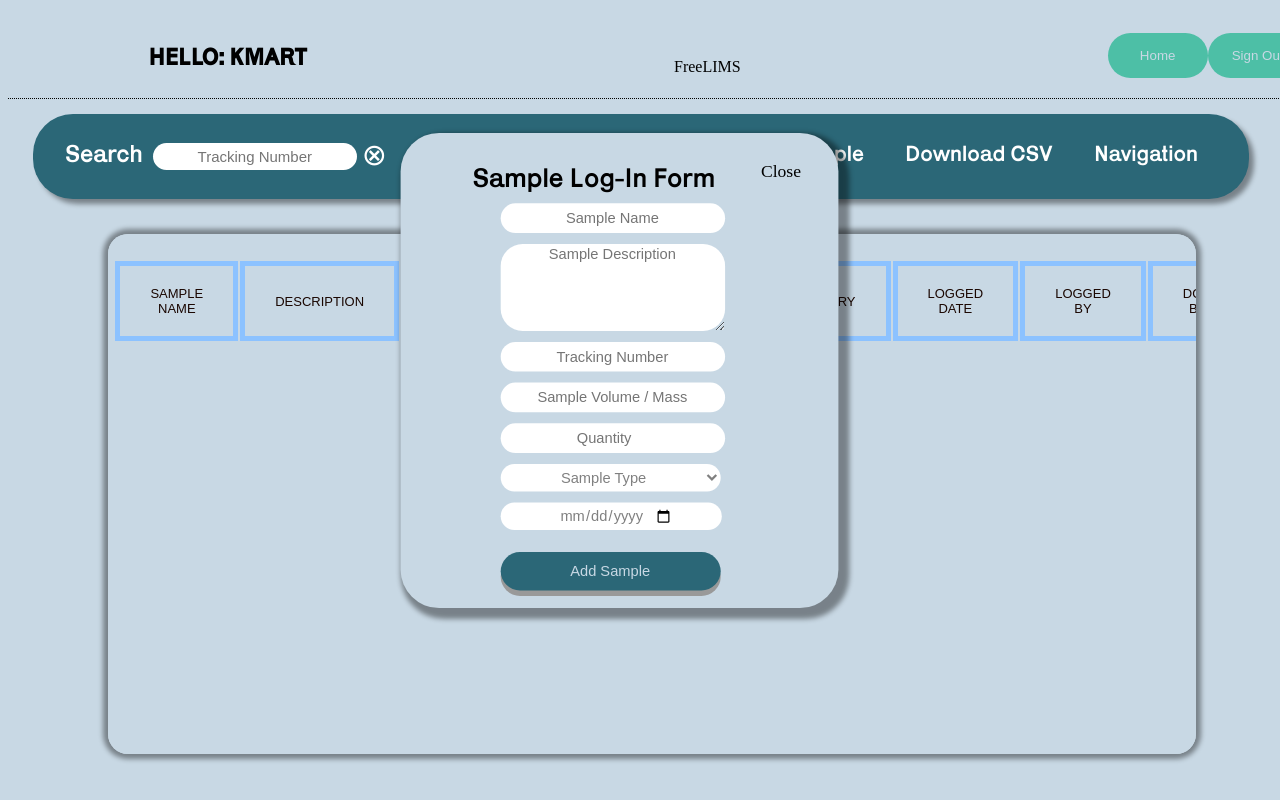
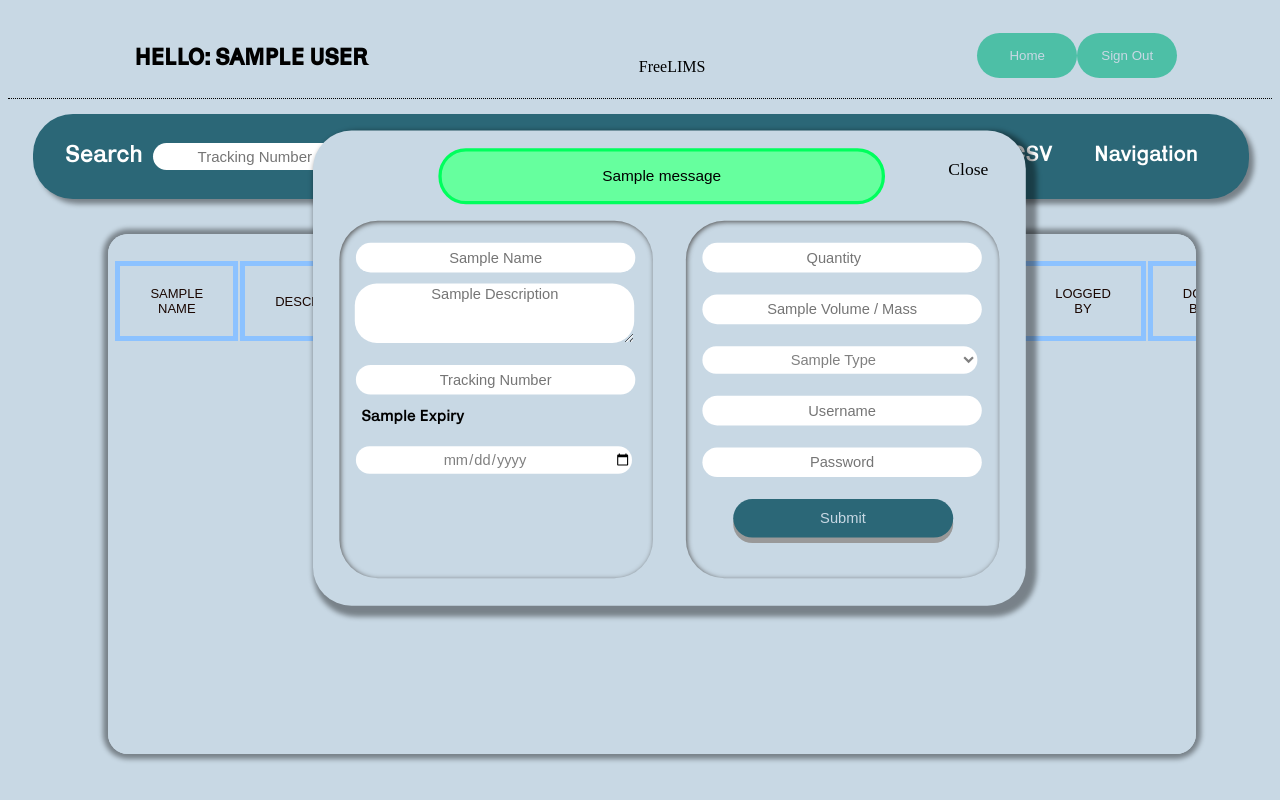
Before and after one commit to KyleSmartin98/LimaProduction, a Django app: page /Sample/ in a window 1280 px wide, after a click on "Add Sample"; the page is wider, and only the part inside the window is pictured. Run offline with Django 3.2, Linux system fonts and the light colour scheme; a user stored in the database is signed in; data comes from the database, SQL or seed files in the repository; tables that the repository leaves empty hold one stand-in row (values such as "Sample post"); one stand-in notice (Sample message) is shown; lists and menus that the app fills with data are empty.

Commit message:
*Authentication Submit* updated -> New SecretKey Email Template         -> To Sample, Initiation, Result and Inventory Modals I added Authentication Features and Updated CSS Styling         -> Updated Messages for Modals and Django Template Tag Logic         -> planned -> Create ReadME and Documentation Page         ->  Add Authentication to Sample and Inventory Workflow         -> Data Analysis page         -> Scroll up button         -> Notification tab on model updates, message system, Update User or Profile Information in settings.         -> Add Authentication workflow for opening and disposal of Reagent.

```diff
--- a/FreeLims/Templates/FreeLims/Sample.html
+++ b/FreeLims/Templates/FreeLims/Sample.html
@@ -77,8 +77,46 @@
     </table>
   </div>
 </div>
-
-<div class="sample-submit-modal" id="samplesubmit">
+<div class="reagent-submit-modal" id="samplesubmit">
+    <div class="reagent-submit-modal-content">
+        <a href="" class="modal__close">Close</a>
+        {% if messages %}
+        {% for message in messages %}
+        {% if 'error' in message.tags %}
+        <div class="error-message" style="margin-left: 15%; margin-top: 0;">
+            <p>{{message}}</p>
+        </div>
+        {% endif %}
+        {% if 'success' in message.tags %}
+        <div class="success-message" style="margin-left: 15%; margin-top: 0;">
+            <p>{{message}}</p>
+        </div>
+        {% endif %}
+        {% endfor %}
+        {% else %}
+        <span class="registration-header" style="margin-left:25px">Sample Log-In Form</span>
+        {% endif %}
+        <form action="" method="POST">
+            {% csrf_token %}
+            <div class="reagent-submit-left">
+                {{form.sample_name}}
+                {{form.sample_description}}
+                {{form.tracking_number}}
+                <span class="reagent-span">Sample Expiry</span>
+                {{form.expiration_date}}
+            </div>
+            <div class="reagent-submit-right">
+                {{form.sample_quantity}}
+                {{form.sample_volume}}
+                {{form.sample_type}}
+                <input type="text" class="reagent-input" placeholder="Username" name="username" >
+                <input type="password" class="reagent-input" placeholder="Password" name="password">
+                <input type="submit" Value="Submit" class="reagent-submit">
+            </div>
+        </form>
+    </div>
+</div>
+<!--<div class="sample-submit-modal" id="samplesubmit">
     <div class="sample-submit-modal-content">
         <a href="{% url 'Sample' %}" class="modal__close">Close</a>
         <span class="registration-header">Sample Log-In Form</span>
@@ -88,31 +126,7 @@
             <input type="submit" Value="Add Sample" class="registration-submit">
         </form>
     </div>
-</div>
-<div class="sample-submit-modal-sm" id="namefilter">
-    <div class="filter-content-modal-xs">
-        <a href="" class="modal__close">Close</a>
-        <span class="registration-header" style="margin-left:25px">Filter by Sample Name </span>
-        <form action="" method="get">
-            {% csrf_token %}
-            {{myfilter.form.name}}
-            <input type="submit" Value="Filter" class="registration-submit">
-            <input type="reset" value="Clear Input Field" class="registration-submit">
-        </form>
-    </div>
-</div>
-<div class="sample-submit-modal-sm" id="descfilter">
-    <div class="filter-content-modal-xs">
-        <a href="" class="modal__close">Close</a>
-        <span class="registration-header" style="margin-left:25px">Filter by Description </span>
-        <form action="" method="get">
-            {% csrf_token %}
-            {{myfilter.form.description}}
-            <input type="submit" Value="Filter" class="registration-submit">
-            <input type="reset" value="Clear Input Field" class="registration-submit">
-        </form>
-    </div>
-</div>
+</div>-->
 {% load static %}
 <script src="{% static 'FreeLims/app.js' %}"></script>
 {% endblock %}
--- a/FreeLims/Templates/FreeLims/base.html
+++ b/FreeLims/Templates/FreeLims/base.html
@@ -15,7 +15,7 @@
     <body class="Background">
         <div class="Top" style="border-bottom: 1.5px dotted black"> <!--Topline Div/-->
             <div class="Top-display-left"> <!--Clock Div left justified-->
-                <h2 style="margin-top: 35px; font-family: karrikregular; text-transform: uppercase;">Hello: <strong>{{request.user.profile.user}}</strong></h2>
+                <h2 style="margin-top: 35px; font-family: karrikregular; text-transform: uppercase;">Hello: <strong>{{request.user.profile.first_name}} {{request.user.profile.last_name}}</strong></h2>
             </div>
             <div class="Top-display-center"> <!--Freelims header Center-->
                 <header style="overflow:hidden;">
--- a/FreeLims/forms.py
+++ b/FreeLims/forms.py
@@ -78,42 +78,42 @@ class SampleForm(ModelForm):
         self.fields["sample_name"].widget.attrs.update({
             'type': 'text',
             'placeholder': 'Sample Name',
-            'class': 'sample-input',
+            'class': 'reagent-input',
             'autocomplete': 'off',
         })
         self.fields["tracking_number"].widget.attrs.update({
             'type': 'text',
             'placeholder': 'Tracking Number',
-            'class': 'sample-input',
+            'class': 'reagent-input',
             'autocomplete': 'off',
         })
         self.fields["sample_volume"].widget.attrs.update({
             'type': 'text',
             'placeholder': 'Sample Volume / Mass',
-            'class': 'sample-input',
+            'class': 'reagent-input',
             'autocomplete': 'off',
         })
         self.fields["sample_quantity"].widget.attrs.update({
             'type': 'text',
             'placeholder': 'Quantity',
-            'class': 'sample-input',
+            'class': 'reagent-input',
             'autocomplete': 'off',
         })
         self.fields["sample_type"].widget.attrs.update({
             'type': 'text',
             'placeholder': 'Sample Type',
-            'class': 'sample-input',
+            'class': 'reagent-input',
             'autocomplete': 'off',
 
         })
         self.fields["sample_type"].choices = [("", "Sample Type"), ] + list(
             self.fields["sample_type"].choices)[1:]
         self.fields["expiration_date"].widget.attrs.update({
-            'type': 'date',
+            'type': 'text',
             'placeholder': 'Sample Expiration Date',
-            'class': 'sample-input',
+            'class': 'reagent-input',
             'autocomplete': 'off',
-            'style': 'font-family: Arial, sans-serif;'
+            'style': 'font-family: Arial, sans-serif;',
         })
 
         for i in sampletitles:
@@ -156,7 +156,8 @@ class InitiateForm(ModelForm):
 class ResultForm(ModelForm):
     comments = forms.CharField(widget=forms.Textarea(attrs={
         'class': 'registration-input-lg',
-        'placeholder': 'Comment, if None: Write (N/A)',
+        'placeholder': 'Comment, if None: Write N/A',
+        'style': 'width: 57%; margin-left:14%;'
 
     }))
     def __init__(self, *args, **kwargs):
--- a/FreeLims/static/FreeLims/Style.css
+++ b/FreeLims/static/FreeLims/Style.css
@@ -11,6 +11,7 @@
     font-weight: normal;
     font-style: normal;
 }
+
 .noscroll{
     overflow-y: visible;
 }
@@ -105,8 +106,8 @@
     justify-content: center;
     display: block;
     position: relative;
-    min-width: 1405px;
-    max-width: auto;
+    max-width: 100%;
+    overflow-x: hidden;
     z-index: 1;
 
 }
@@ -967,12 +968,12 @@ input[type="checkbox"]:checked + label{
 .registration-input-lg{
     position: relative;
     display: flex;
-    width: 200px;
-    height: 75px;
+    width: 250px;
+    height: 25px;
+    left: 5%;
     resize: vertical;
-    min-height: 25px;
-    max-height: 125px;
-    left: 19%;
+    min-height:50px;
+    max-height: 100px;
     background: white;
     border-radius: 20px;
     margin-top: 10px;
@@ -1178,7 +1179,8 @@ th{
     position: relative;
     margin-top: 6.5rem ;
     width: 350px;
-    height: 400px;
+    min-height: 400px;
+    height: auto;
     margin-left: 6.5%;
     background-color: #c8d8e4;
     padding: 1rem 1.5rem;
@@ -1558,7 +1560,7 @@ tr td{
     width: 350px;
     min-height: 100px;
     height: auto;
-    max-height: 200px;
+    max-height: 400px;
     margin-left: 6.5%;
     background-color: #c8d8e4;
     padding: 1rem 1.5rem;
@@ -1588,7 +1590,7 @@ tr td{
     top: 5%;
     margin-Top: 3px;
     width: 300px;
-    height: 350px;
+    height: auto;
     background-color: Transparent;
     opacity: 0;
     border-radius: 50px;
@@ -1607,7 +1609,6 @@ tr td{
     width: 350px;
     min-height: 100px;
     height: auto;
-    max-height: 350px;
     margin-left: 35%;
     background-color: #c8d8e4;
     padding: 1rem 1.5rem;
@@ -1623,7 +1624,8 @@ tr td{
     top: 5%;
     margin-Top: 3px;
     width: 300px;
-    height: 350px;
+    min-height: 350px;
+    height: auto;
     background-color: Transparent;
     opacity: 0;
     border-radius: 50px;
@@ -1640,7 +1642,8 @@ tr td{
     position: relative;
     margin-top: 6.5rem ;
     width: 600px;
-    height: 400px;
+    min-height: 400px;
+    height: auto;
     margin-left: 0;
     background-color: #c8d8e4;
     padding: 1rem 1.5rem;
@@ -1652,7 +1655,8 @@ tr td{
 .reagent-submit-left{
     margin-top: 15px;
     width: 47.5%;
-    height: 325px;
+    min-height: 325px;
+    height: auto;
     float: left;
     display: flex;
     position: relative;
@@ -1664,7 +1668,8 @@ tr td{
 .reagent-submit-right{
     margin-top: 15px;
     width: 47.5%;
-    height: 325px;
+    min-height: 325px;
+    height: auto;
     float: right;
     display: flex;
     position: relative;
--- a/FreeLims/views.py
+++ b/FreeLims/views.py
@@ -4,7 +4,7 @@ from .forms import SignUpForm, SampleForm, InitiateForm, ResultForm, InventoryFo
 from django.contrib.auth import authenticate, login, logout
 from django.contrib import messages
 from .models import Sample, User, Cheminventory, Profile
-from django.http import HttpResponse
+from django.http import HttpResponse, HttpResponseRedirect
 import csv, shortuuid
 from datetime import datetime
 from .filters import SampleFilter, InventoryFilter, quickSampleFilter
@@ -179,7 +179,7 @@ def settings_page(request):
             else:
                 messages.error(request, 'Your Secret Key is Incorrect', extra_tags='incorrect_privateKey')
         if 'newPivateKey' in request.POST:
-            secretKey=get_random_secret_key()
+            secretKey = get_random_secret_key()
             profile = Profile.objects.get(id=request.user.id)
             if profile.Secret_Key != secretKey:
                 profile.Secret_Key = secretKey
@@ -187,13 +187,19 @@ def settings_page(request):
                 email_subject='[GlobaLIMS] Your New Secret Key'
                 email_body='Here is Your New Secret Key, Please Copy it to Somewhere Safe!: ' + secretKey
                 email = profile.email
+                context = {
+                    'secretKey': secretKey,
+                }
+                html_message = loader.render_to_string('FreeLims/secretKeyEmail.html', context)
                 send_mail(
                     email_subject,
                     email_body,
                     'caretagus@gmail.com',
                     [email],
                     fail_silently=True,
+                    html_message=html_message
                 )
+
                 messages.success(request, 'Your New Secret Key Has Been Generated! Check Your Email!')
                 return redirect('settings')
                 print('success')
@@ -241,17 +247,24 @@ def Sample_page(request):
                       set(myfilter.get_fields()))
 
     if request.method == 'POST':
-        form = SampleForm(request.POST)
-        if form.is_valid():
-            user = User.objects.get(pk=request.user.id)
-            obj = form.save(commit=False)
-            obj.logged_by = user
-            obj.organization = user.profile.organization
-            #Profile.objects.get(user=User.objects.get('organization'))
-            obj.save()
+        username = request.POST.get('username')
+        password = request.POST.get('password')
+        user = authenticate(username=username, password=password)
+        if user is not None:
+            form = SampleForm(request.POST)
+            if form.is_valid():
+                user = User.objects.get(pk=request.user.id)
+                obj = form.save(commit=False)
+                obj.logged_by = user
+                obj.organization = user.profile.organization
+                #Profile.objects.get(user=User.objects.get('organization'))
+                obj.save()
+                form = SampleForm()
+                messages.success(request, 'Your Sample Has Been Saved!')
+            else:
+                messages.error(request, 'Your Sample Has Not Been Saved!')
         else:
-            print("ERROR : Form is invalid")
-            print(form.errors)
+            messages.error(request, 'Either Your Password or Username Was Incorrect!')
 
     context = {
         'form': form,
@@ -324,20 +337,26 @@ def Initiatesample(request, pk):
     if samplepk.initiated == False:
         if samplepk.organization == user:
             if request.method == 'POST':
-                form = InitiateForm(request.POST, instance=samplepk)
-                if form.is_valid():
-                    obj = form.save(commit=False)
-                    obj.initiated_by = User.objects.get(pk=request.user.id)
-                    obj.initiated_date = str(datetime.now())
-                    obj.save()
-                    messages.success(request, 'Your Sample Initiation Form Has Been Saved!')
-                    return redirect('Testing')
+                username = request.POST.get('username')
+                password = request.POST.get('password')
+                user = authenticate(username=username, password=password)
+                if user is not None:
+                    form = InitiateForm(request.POST, instance=samplepk)
+                    if form.is_valid():
+                        obj = form.save(commit=False)
+                        obj.initiated_by = User.objects.get(pk=request.user.id)
+                        obj.initiated_date = str(datetime.now())
+                        obj.save()
+                        messages.success(request, 'Your Sample Initiation Form Has Been Saved!')
+                        return redirect('Testing')
+                    else:
+                        messages.error(request, 'Your Sample Was Not Saved')
                 else:
-                    print("ERROR : Form is invalid")
-                    print(form.errors)
+                    messages.error(request, 'Either Your Password or Username Was Incorrect!')
         else:
-                return redirect('Testing')
-    else: return redirect('Testing')
+            return redirect('Testing')
+    else:
+        return redirect('Testing')
 
     context = {
         'samples': samples,
@@ -376,17 +395,22 @@ def Resultssubmit(request, pk):
         if samplepk.sample_result is None:
             if samplepk.initiated == True:
                 if request.method == 'POST':
-                    form = ResultForm(request.POST, instance=samplepk)
-                    if form.is_valid():
-                        obj = form.save(commit=False)
-                        obj.reported_by = User.objects.get(pk=request.user.id)
-                        obj.report_date = str(datetime.now())
-                        obj.save()
-                        messages.success(request, 'Your Result Submission Form Has Been Saved!')
-                        return redirect('Results')
+                    username = request.POST.get('username')
+                    password = request.POST.get('password')
+                    user = authenticate(username=username, password=password)
+                    if user is not None:
+                        form = ResultForm(request.POST, instance=samplepk)
+                        if form.is_valid():
+                            obj = form.save(commit=False)
+                            obj.reported_by = User.objects.get(pk=request.user.id)
+                            obj.report_date = str(datetime.now())
+                            obj.save()
+                            messages.success(request, 'Your Result Submission Form Has Been Saved!')
+                            return redirect('Results')
+                        else:
+                            messages.error(request, 'Your Results Were Not Saved!')
                     else:
-                        print("ERROR : Form is invalid")
-                        print(form.errors)
+                        messages.error(request, 'Either Your Password or Username Was Incorrect!')
             else:
                 return redirect('Results')
         else:
@@ -491,25 +515,33 @@ def Inventorycreate(request):
     myfilter = InventoryFilter(request.GET, queryset=inventories)
     inventories = myfilter.qs
     if request.method == 'POST':
-        qty = request.POST.get('quantity')
-        form = InventoryForm(request.POST)
-        if form.is_valid():
-            user = User.objects.get(pk=request.user.id)
-            obj = form.save(commit=False)
-            if obj.quarantine is True:
-                obj.open_container = False
-            obj.logged_by = User.objects.get(pk=request.user.id)
-            obj.logged_date = str(datetime.now())
-            obj.quantity = str(1)
-            obj.Lab_lot = f'GL{str(lot_id)}'
-            obj.organization = user.profile.organization
-            for i in range(int(qty)):
-                obj.pk = None
-                obj.save()
+        username=request.POST.get('username')
+        password=request.POST.get('password')
+        user = authenticate(username=username, password=password)
+        if user is not None:
+            qty = request.POST.get('quantity')
+            form = InventoryForm(request.POST)
+            if form.is_valid():
+                user = User.objects.get(pk=request.user.id)
+                obj = form.save(commit=False)
+                if obj.quarantine is True:
+                    obj.open_container = False
+                obj.logged_by = User.objects.get(pk=request.user.id)
+                obj.logged_date = str(datetime.now())
+                obj.quantity = str(1)
+                obj.Lab_lot = f'GL{str(lot_id)}'
+                obj.organization = user.profile.organization
+                for i in range(int(qty)):
+                    obj.pk = None
+                    obj.save()
+                messages.success(request, 'Inventory Has Been Saved!')
+                form = InventoryForm()
+                return redirect('Inventory')
+            else:
+                print("ERROR : Form is invalid")
+                print(form.errors)
         else:
-            print("ERROR : Form is invalid")
-            print(form.errors)
-
+            messages.error(request, 'Either Your Password or Username Was Incorrect!')
     context = {
         'inventories': inventories,
         'form': form,
```
Also changed, not shown: FreeLims/Templates/FreeLims/Inventory.html (+18 -2 lines), FreeLims/Templates/FreeLims/Results.html (+12 -0 lines), FreeLims/Templates/FreeLims/Testing.html (+12 -0 lines), FreeLims/Templates/FreeLims/secretKeyEmail.html (added, +35 -0 lines).
